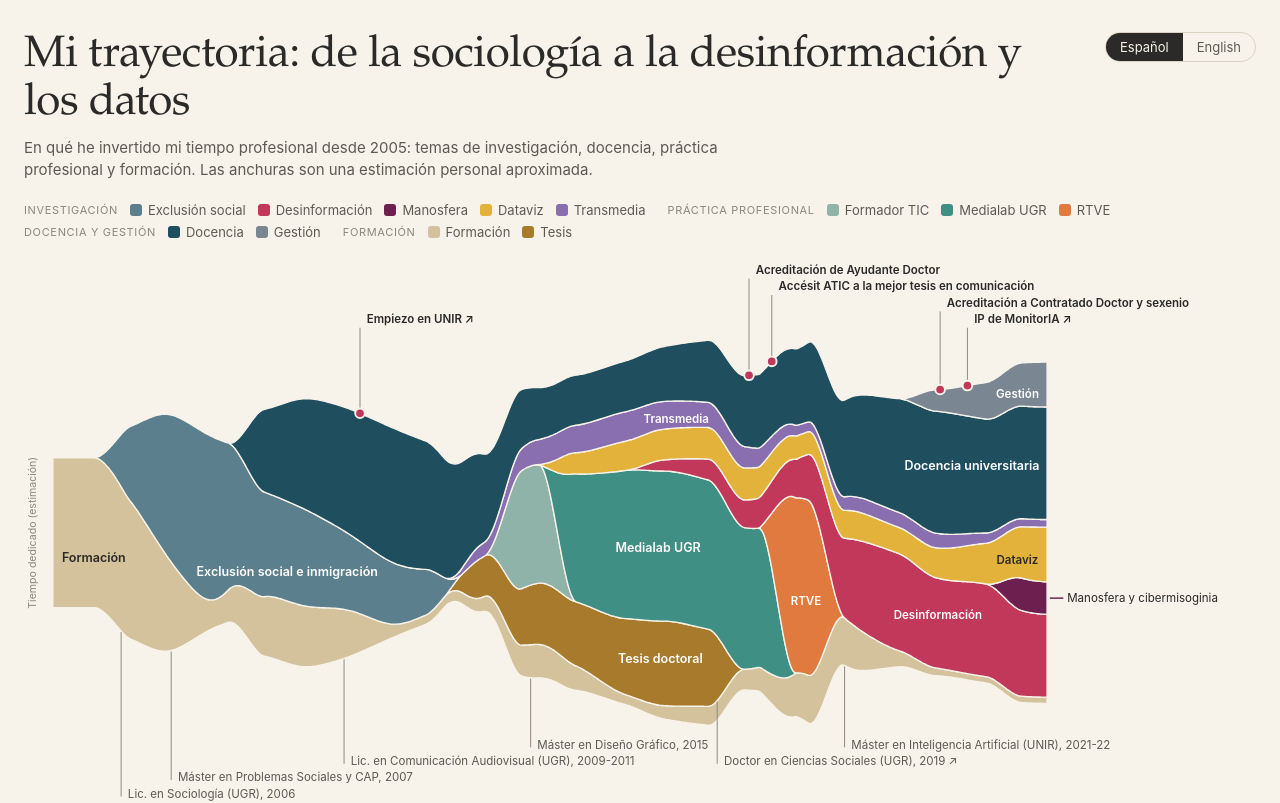
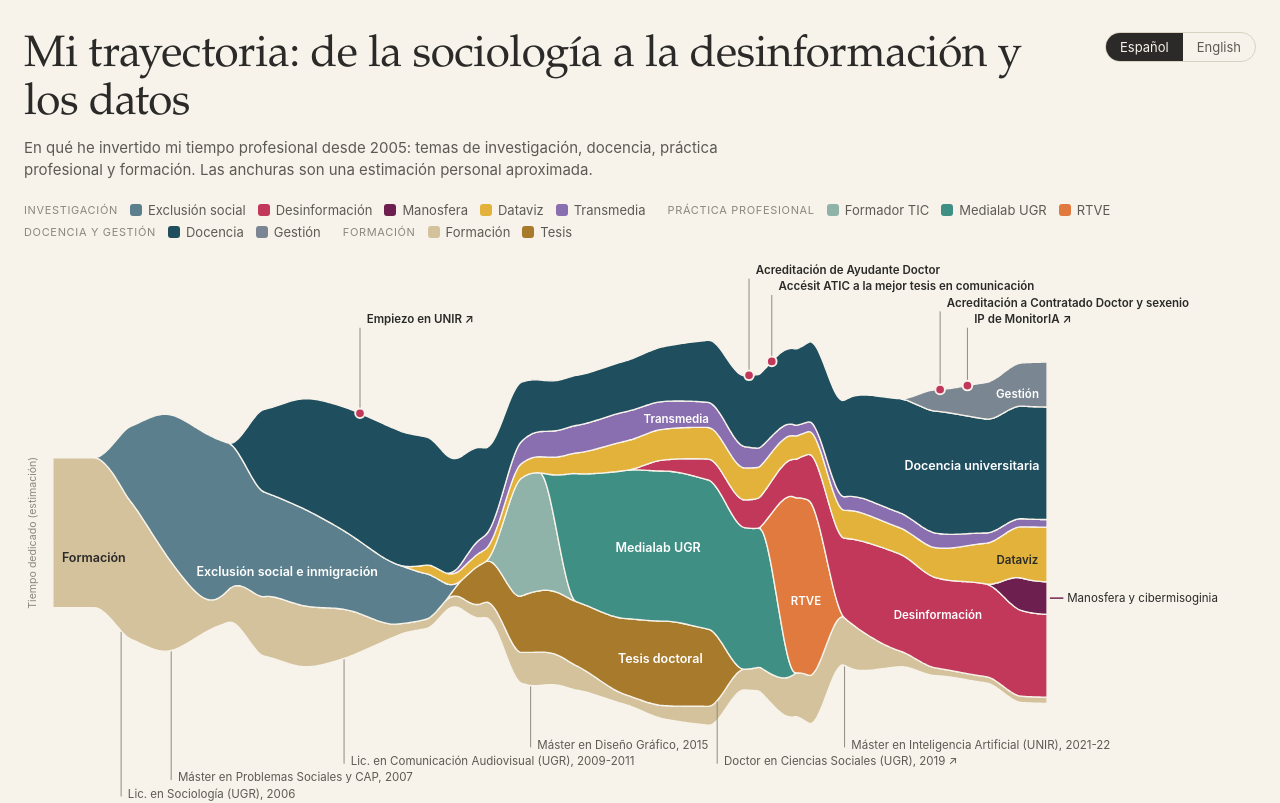
Before and after one commit to javicanton/steamgraph-cv, a plain HTML site: page index.html in a window 1280 px wide. Shown: the top 803 px of the page. Drawn offline with nearby package versions, Linux system fonts and the light colour scheme.

Commit message:
Dataviz arranca en 2013 (Talleres de Periodismo de Datos, Medialab Prado)
Co-Authored-By: Claude Fable 5.2 <noreply@anthropic.com>
Claude-Session: https://claude.ai/code/session_01DfVyMKqqnurmCvhyE7qnXV

```diff
--- a/index.html
+++ b/index.html
@@ -176,9 +176,9 @@ const DATA = {
       valores: { 2026: 1.3 } },
     { id: "dataviz", grupo: "investigacion", color: "#e2b23a",
       nombre: { es: "Visualización de datos", en: "Data visualization" }, corto: { es: "Dataviz", en: "Dataviz" },
-      desc: { es: "Investigación, talleres y divulgación sobre visualización, periodismo de datos y pensamiento visual.", en: "Research, workshops and outreach on visualization, data journalism and visual thinking." },
-      desde: 2016, hasta: null,
-      valores: { 2016: 0.8, 2017: 1.2, 2020: 1.3, 2021: 0.8, 2022: 1.2, 2023: 1, 2024: 1.2, 2025: 1.6, 2026: 2.2 } },
+      desc: { es: "Arranca en 2013 con los Talleres de Periodismo de Datos de Medialab Prado (Madrid). Después, investigación, talleres y divulgación sobre visualización, periodismo de datos y pensamiento visual.", en: "Starts in 2013 with the Data Journalism Workshops at Medialab Prado (Madrid). Then research, workshops and outreach on visualization, data journalism and visual thinking." },
+      desde: 2013, hasta: null,
+      valores: { 2013: 0.4, 2014: 0.5, 2015: 0.6, 2016: 0.8, 2017: 1.2, 2020: 1.3, 2021: 0.8, 2022: 1.2, 2023: 1, 2024: 1.2, 2025: 1.6, 2026: 2.2 } },
     { id: "transmedia", grupo: "investigacion", color: "#8a6fb0",
       nombre: { es: "Narrativas transmedia y cultura visual", en: "Transmedia storytelling and visual culture" }, corto: { es: "Transmedia", en: "Transmedia" },
       desc: { es: "Grupo Nar-Trans (UGR): transmedialización, ficción y no ficción.", en: "Nar-Trans group (University of Granada): transmedia adaptation, fiction and non-fiction." },
@@ -237,7 +237,7 @@ const DATA = {
     { nombre: { es: "Investigación social cuantitativa y cualitativa (SPSS, ATLAS.ti)", en: "Quantitative and qualitative social research (SPSS, ATLAS.ti)" }, desde: 2006, hasta: null, tipo: null },
     { nombre: { es: "Radio, producción audiovisual y podcast", en: "Radio, audiovisual production and podcasting" }, desde: 2006, hasta: null, tipo: null },
     { nombre: { es: "Diseño gráfico e infografía (Adobe)", en: "Graphic design and infographics (Adobe)" }, desde: 2015, hasta: null, tipo: null },
-    { nombre: { es: "Visualización de datos (Tableau, Flourish, Datawrapper)", en: "Data visualization (Tableau, Flourish, Datawrapper)" }, desde: 2016, hasta: null, tipo: "dataviz", destacada: true },
+    { nombre: { es: "Visualización de datos (Tableau, Flourish, Datawrapper)", en: "Data visualization (Tableau, Flourish, Datawrapper)" }, desde: 2013, hasta: null, tipo: "dataviz", destacada: true },
     { nombre: { es: "Pensamiento visual y sketchnoting", en: "Visual thinking and sketchnoting" }, desde: 2017, hasta: null, tipo: null },
     { nombre: { es: "R y Python para análisis de datos", en: "R and Python for data analysis" }, desde: 2019, hasta: null, tipo: null },
     { nombre: { es: "Verificación digital y OSINT", en: "Digital verification and OSINT" }, desde: 2020, hasta: null, tipo: null },
```
Also changed, not shown: vista-previa.png.
